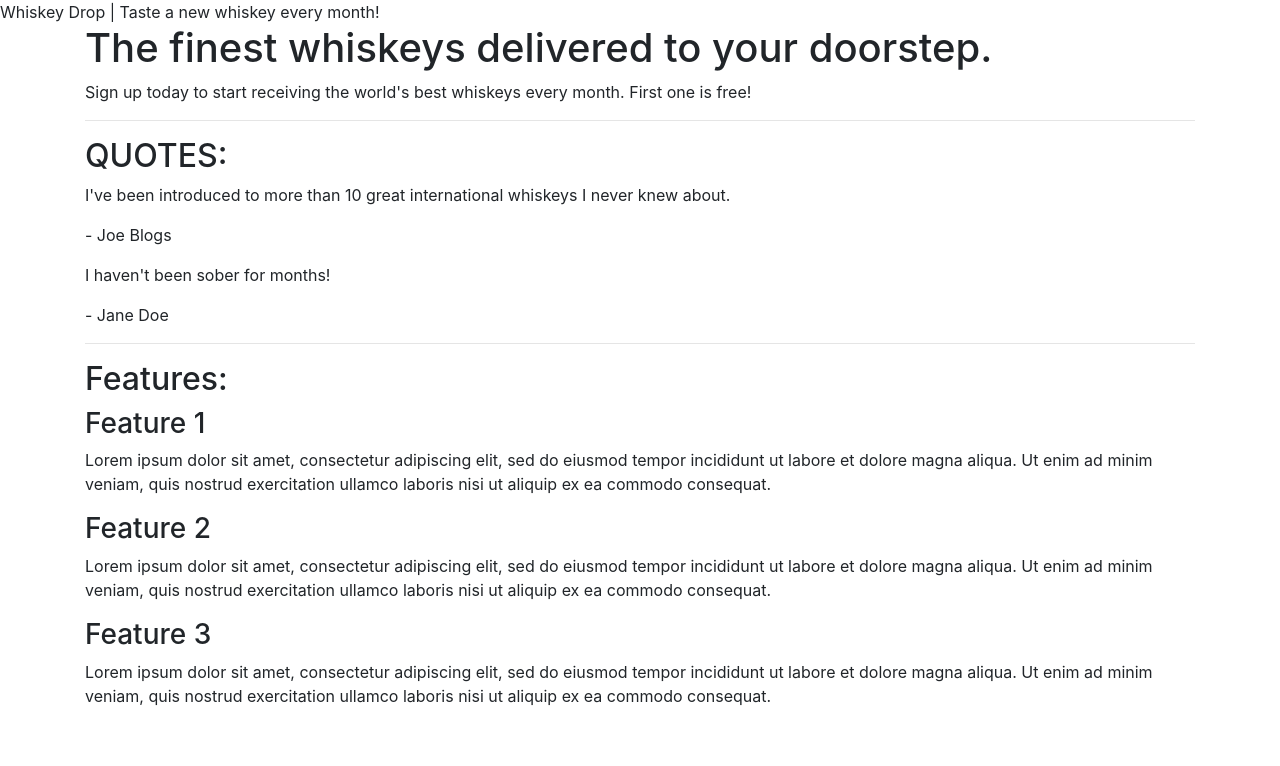
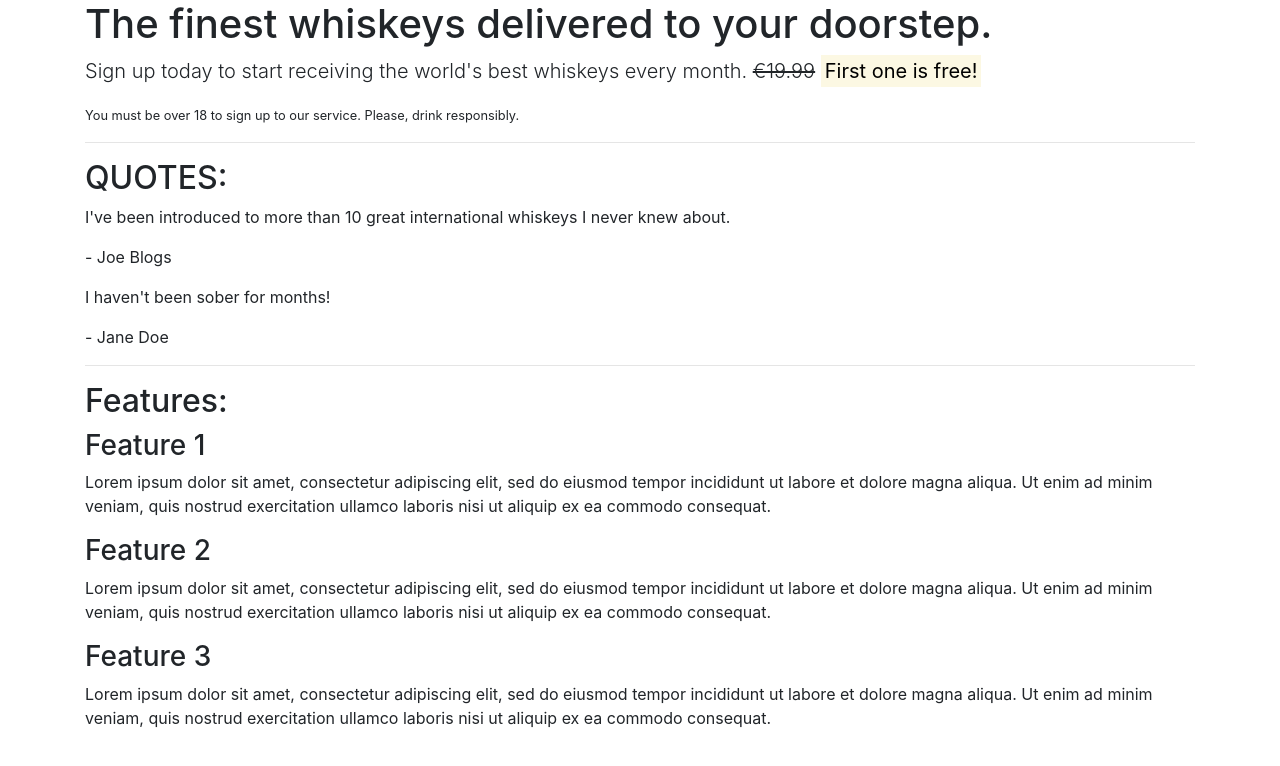
Before and after one commit to bozy15/Whiskey-drop, a plain HTML site: page index.html in a window 1280 px wide. Drawn offline with nearby package versions, Linux system fonts and the light colour scheme.

Commit message:
add extra text and style to callout section

```diff
--- a/index.html
+++ b/index.html
@@ -6,12 +6,14 @@
     <title>Whiskey Drop | Taste a new whiskey every month!</title>
     <link rel="stylesheet" href="https://stackpath.bootstrapcdn.com/bootstrap/4.1.3/css/bootstrap.min.css" integrity="sha384-MCw98/SFnGE8fJT3GXwEOngsV7Zt27NXFoaoApmYm81iuXoPkFOJwJ8ERdknLPMO" crossorigin="anonymous">
 </head>
-<body>Whiskey Drop | Taste a new whiskey every month!
+<body>
     <article class="container">
         <!-- Callout -->
         <section class="callout">
             <h1>The finest whiskeys delivered to your doorstep.</h1>
-            <p>Sign up today to start receiving the world's best whiskeys every month. First one is free!</p>
+            <p class="lead">Sign up today to start receiving the world's best whiskeys every month.
+               <s>€19.99</s> <strong><mark>First one is free!</mark></strong></p>
+               <p><small>You must be over 18 to sign up to our service. Please, drink responsibly.</small></p>
         </section>
         <!-- /.callout -->
         <hr>
```
